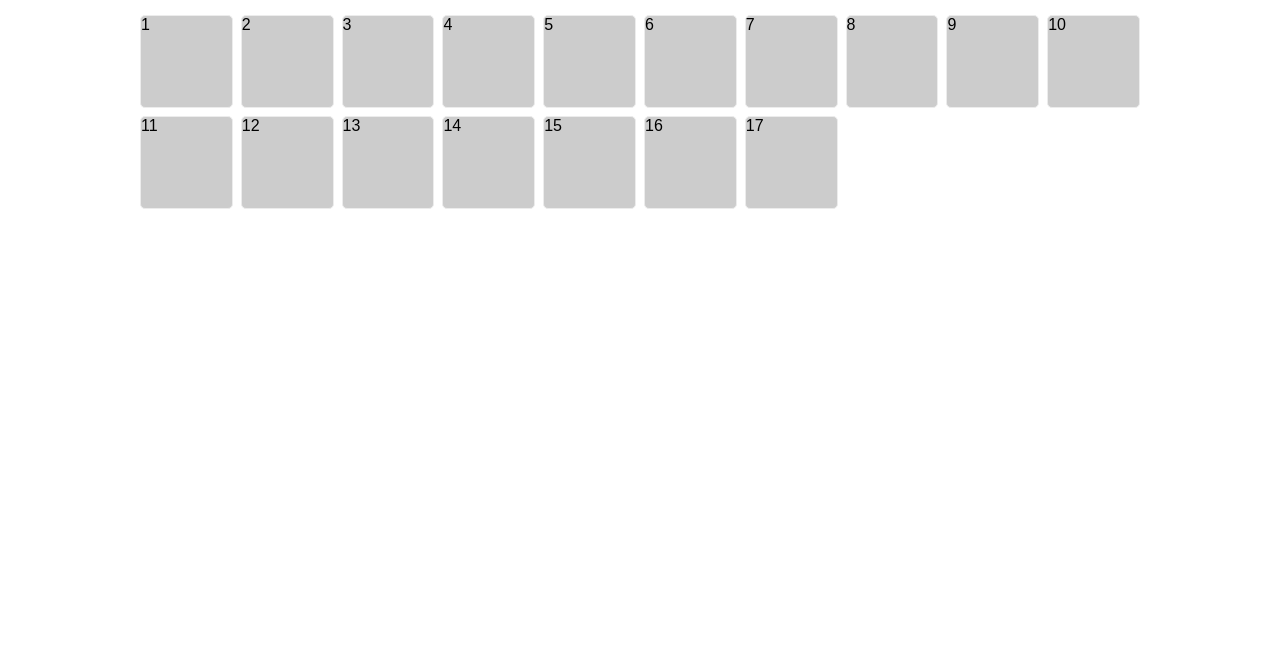
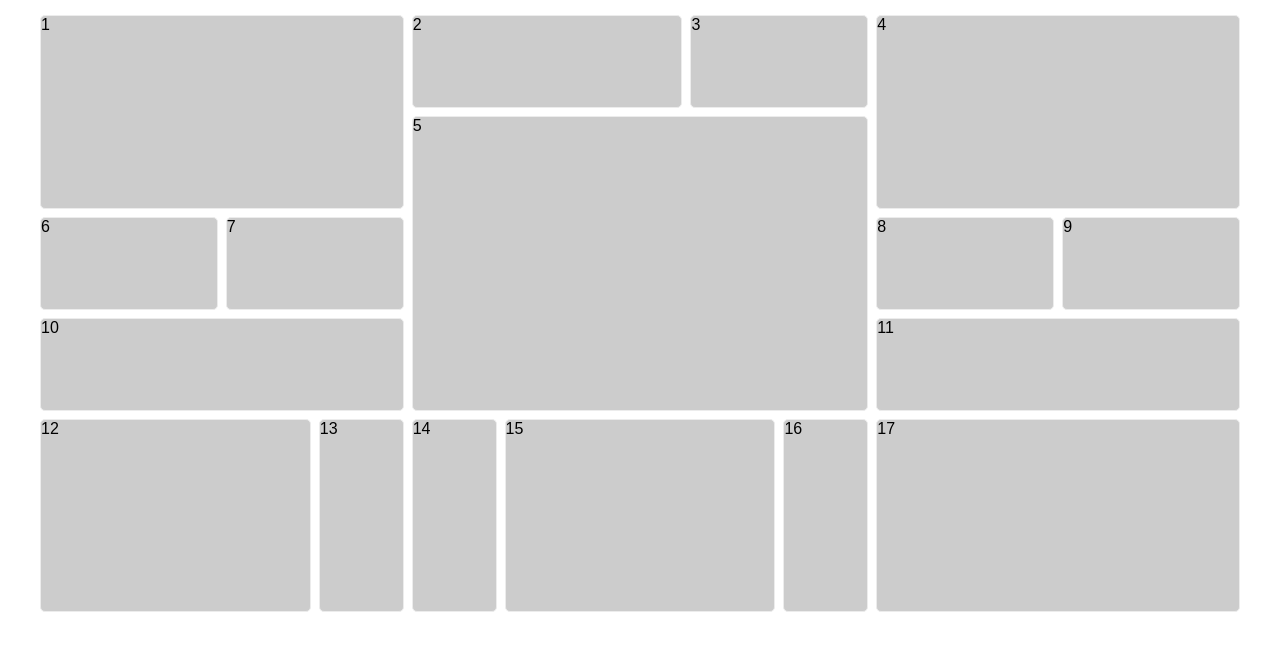
Before and after one commit to DiegoAlexanderGomezLeal/sistemaDeGrid, a plain HTML site: page index.html in a window 1280 px wide. Drawn offline with Linux system fonts and the light colour scheme.

Commit message:
feat: :sparkles: agregamos estructura base en css

```diff
--- a/css/style.css
+++ b/css/style.css
@@ -6,7 +6,7 @@
     font-family: Arial, Helvetica, sans-serif;
 }
 .container{
-    width: 1000px;
+    width: 1200px;
     height: 900px;
     grid-gap: 8px;
     margin: 15px auto;
@@ -20,3 +20,80 @@
     border-radius: 5px;
     background: var(--color-secundary);
 }
+.item__1{
+    /* grid-area: nits; */
+    grid-column: 1 / 5;
+    grid-row: 1 / 3;
+}
+.item__2{
+    /* grid-area: gps; */
+    grid-column: 5 / 8;
+    grid-row: 1 / 2;
+}
+.item__3{
+    /* grid-area: montaña; */
+    grid-column: 8 / 10;
+    grid-row: 1 / 2;
+}
+.item__4{
+    /* grid-area: modular; */
+    grid-column: 10 / 14;
+    grid-row: 1 / 3;
+}
+.item__5{
+    /* grid-area: reloj; */
+    grid-column: 5 / 10;
+    grid-row: 2 / 5;
+}
+.item__6{
+    /* grid-area: depth; */
+    grid-column: 1 / 3;
+    grid-row: 3 / 4;
+}
+.item__7{
+    /* grid-area: carbon; */
+    grid-column: 3 / 5;
+    grid-row: 3 / 4;
+}
+.item__8{
+    /* grid-area: hora; */
+    grid-column: 10 / 12;
+    grid-row: 3 / 4;
+}
+.item__9{
+    /* grid-area: dive; */
+    grid-column: 12 / 14;
+    grid-row: 3 / 4;
+}
+.item__10{
+    /* grid-area: costom; */
+    grid-column: 1 / 5;
+
+}
+.item__11{
+    grid-column: 10 / 14;
+}
+.item__12{
+    grid-column: 1 / 4;
+    grid-row: 5 / 7;
+}
+.item__13{
+    grid-column: 4 / 5;
+    grid-row: 5 / 7;
+}
+.item__14{
+    grid-column: 5 / 6;
+    grid-row: 5 / 7;
+}
+.item__15{
+    grid-column: 6 / 9;
+    grid-row: 5 / 7;
+}
+.item__16{
+    grid-column: 9 / 10;
+    grid-row: 5 / 7;
+}
+.item__17{
+    grid-column: 10 / 14;
+    grid-row: 5 / 7;
+}
```
